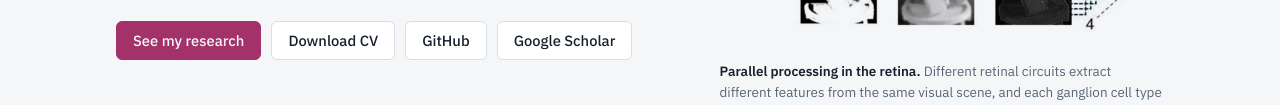
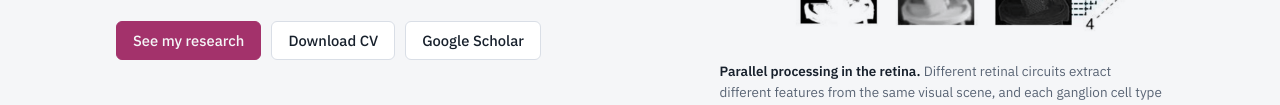
Before and after one commit to cilin6268/cilin6268.github.io, a plain HTML site: page index.html in a window 1280 px wide. Shown: the part 519-624 px from the top of the page. Drawn offline with Linux system fonts and the light colour scheme.

Commit message:
Add files via upload

```diff
--- a/index.html
+++ b/index.html
@@ -259,8 +259,7 @@ footer { padding-block: 32px 48px; color: var(--muted); font-size: 0.85rem; bord
       <div class="btns">
         <a class="btn primary" href="#projects">See my research</a>
         <a class="btn" href="Chin-I_Lin_CV.pdf">Download CV</a>
-        <a class="btn" href="https://github.com/cilin6268">GitHub</a>
-        <a class="btn" href="https://scholar.google.com/">Google Scholar</a>
+        <a class="btn" href="https://scholar.google.com/citations?user=EQAQVUgAAAAJ">Google Scholar</a>
       </div>
     </div>
     <div class="hero-show" id="show" aria-roledescription="carousel" aria-label="Research highlights">
```
